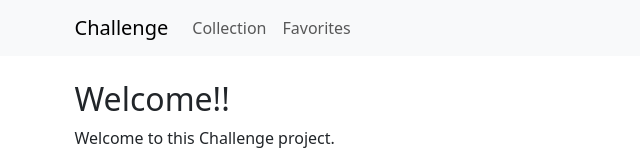
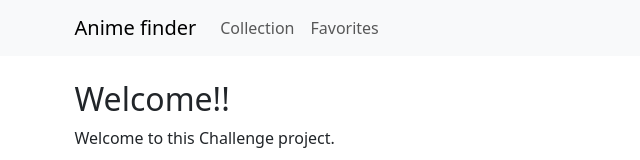
Before and after one commit to RonaldoML/cm-challenge, a React (Vite) app: page / in a window 1280 px wide. Shown: the top 160 px of the page, without its empty margins (0-640 px from the left). Built offline with nearby package versions, Linux system fonts and the light colour scheme.

Commit message:
Name changing

```diff
--- a/index.html
+++ b/index.html
@@ -9,7 +9,7 @@
       scrollbar-gutter: stable;
     }
   </style>
-  <title>CM - Challenge</title>
+  <title>Anime finder</title>
 </head>
 
 <body>
--- a/src/components/Navbar.tsx
+++ b/src/components/Navbar.tsx
@@ -5,7 +5,7 @@ export const NavBar = () => {
   return (
     <Navbar expand="lg" className="bg-body-tertiary" sticky="top">
       <Container>
-        <Navbar.Brand to='/' as={NavLink}>Challenge</Navbar.Brand>
+        <Navbar.Brand to='/' as={NavLink}>Anime finder</Navbar.Brand>
         <Navbar.Toggle aria-controls="basic-navbar-nav" />
         <Navbar.Collapse id="basic-navbar-nav">
           <Nav className="me-auto">
```
Also changed, not shown: 1 other file (tests, documents, lock files or other folders).
